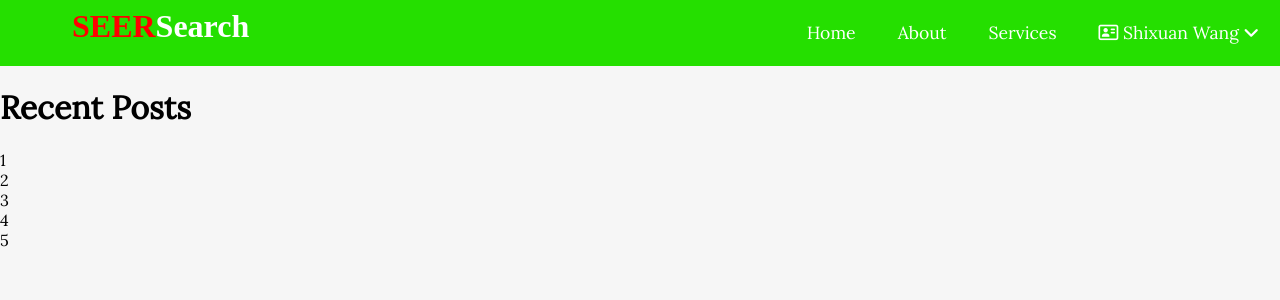
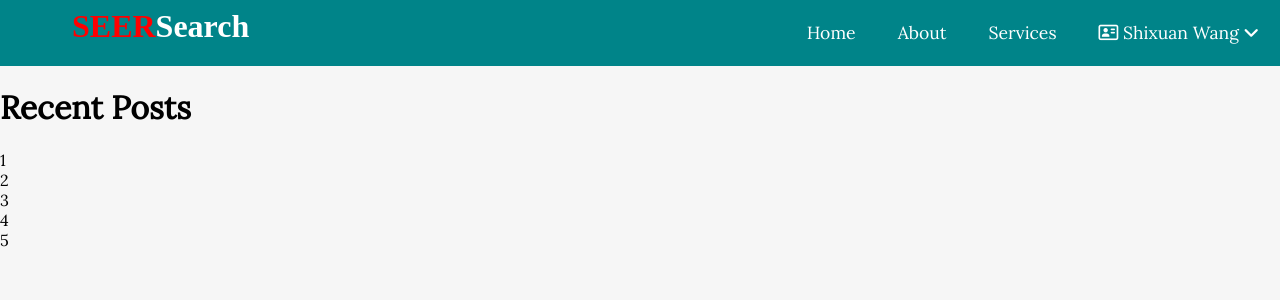
Before and after one commit to ptk7218/CISE_S1_2020_Team-21, a PHP site: page / in a window 1280 px wide. Shown: the top 300 px of the page. Run offline with PHP 8.4, Linux system fonts and the light colour scheme; some libraries are stand-ins or nearby versions; some web fonts are replaced.

Commit message:
Revert "css stype"
This reverts commit 5f5b26bff94e2935d3766790aafae115c404d6e9.

```diff
--- a/css/style.css
+++ b/css/style.css
@@ -9,7 +9,7 @@ body {
 }
 
 header {
-    background: #25df00;
+    background: #008489;
     height: 66px;
 }
 
```
